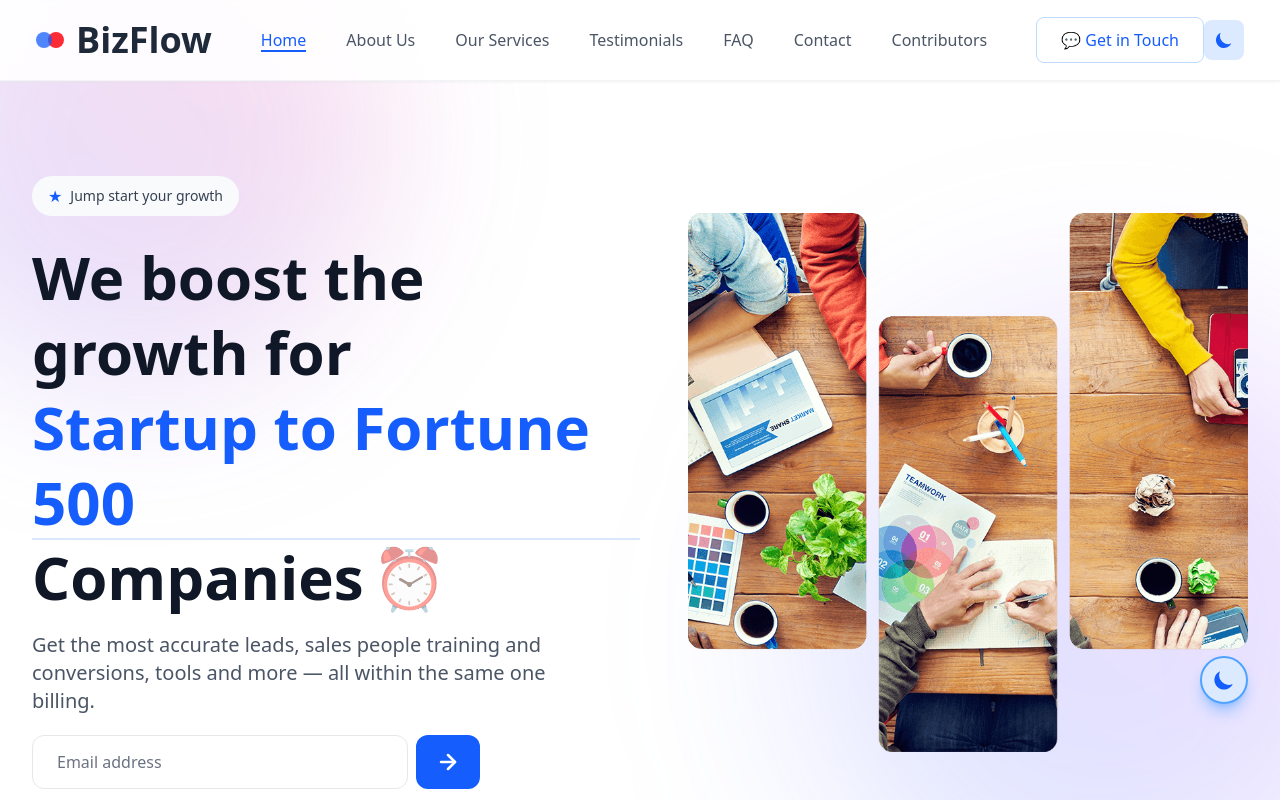
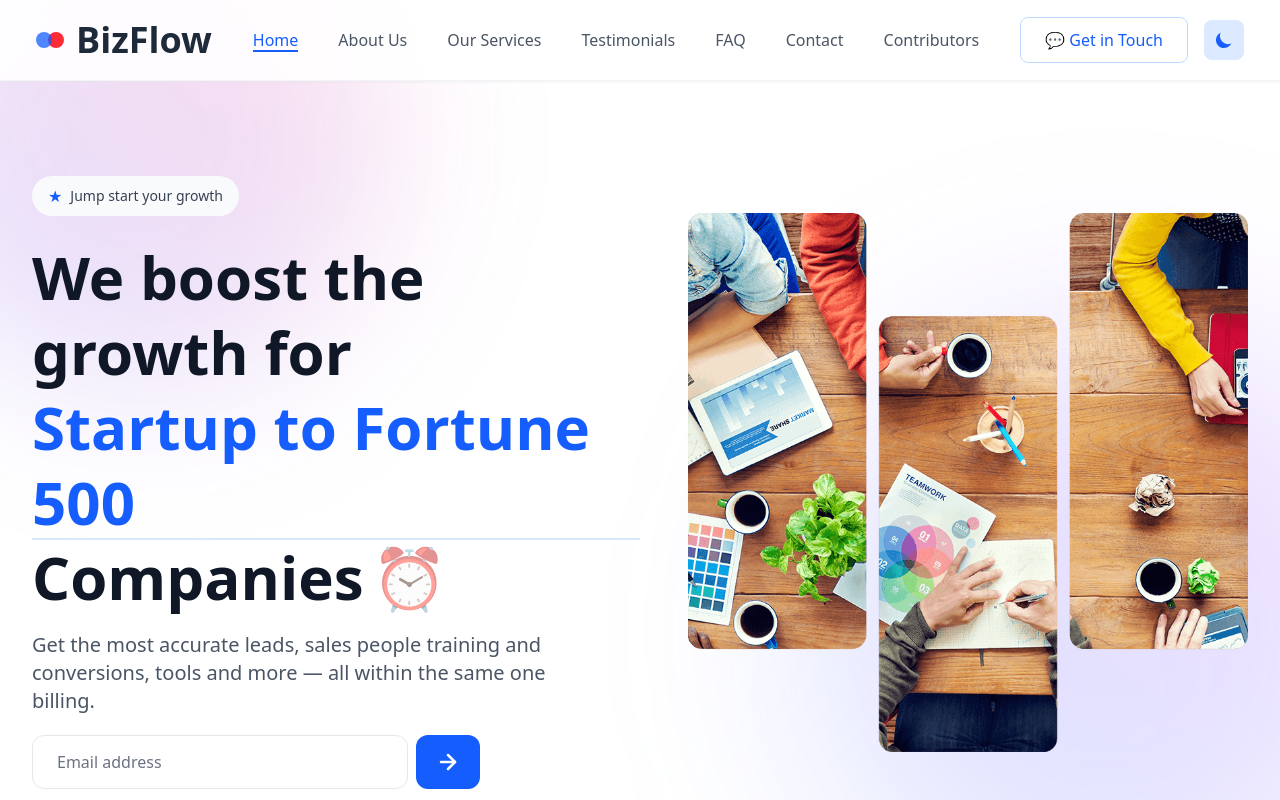
Before and after one commit to kanishka-commits/BizFlow, a React (Vite) app: page / in a window 1280 px wide. Shown: the top 800 px of the page. Built offline with nearby package versions, Linux system fonts and the light colour scheme.

Commit message:
Removed floating toggle button and fixed the size
Signed-off-by: Mrinmoy_1315 <mrinmoymatilal1315@gmail.com>

```diff
--- a/src/App.jsx
+++ b/src/App.jsx
@@ -20,7 +20,6 @@ import TestimonialsSection from "./components/TestimonialsSection";
 import NewsletterSection from "./components/NewsletterSection";
 import Footer from "./components/Footer";
 import ScrollToTop from "./components/ScrollToTop";
-import FloatingThemeToggle from "./components/FloatingThemeToggle";
 import NotFound from "./components/NotFound";
 import Contact from "./components/Contact";
 import FAQ from "./components/FAQ";
@@ -161,7 +160,7 @@ function AppContent() {
 
         <Footer />
         <ScrollToTop />
-        <FloatingThemeToggle />
+
       </div>
     </main>
   );
--- a/src/components/FloatingThemeToggle.jsx
+++ /dev/null
@@ -1,33 +0,0 @@
-import React from "react";
-import { motion } from "framer-motion";
-import { HiSun, HiMoon } from "react-icons/hi";
-import { useTheme } from "../context/ThemeContext";
-
-const FloatingThemeToggle = () => {
-  const { isDarkMode, toggleTheme } = useTheme();
-
-  return (
-    <motion.button
-      whileHover={{ scale: 1.1 }}
-      whileTap={{ scale: 0.9 }}
-      onClick={toggleTheme}
-      className={`fixed bottom-24 right-8 z-50 h-12 w-12 rounded-full transition-all duration-300 hover:shadow-xl focus:outline-none focus:ring-2 focus:ring-offset-2 flex items-center justify-center border-2 shadow-lg ${
-        isDarkMode
-          ? "bg-gray-800 hover:bg-gray-700 text-yellow-400 hover:text-yellow-300 border-yellow-400 hover:border-yellow-300 shadow-yellow-400/50 hover:shadow-yellow-300/60 focus:ring-yellow-500"
-          : "bg-blue-100 hover:bg-blue-200 text-blue-600 hover:text-blue-700 border-blue-400 hover:border-blue-300 shadow-blue-400/50 hover:shadow-blue-300/60 focus:ring-blue-500"
-      }`}
-      aria-label={isDarkMode ? "Switch to light mode" : "Switch to dark mode"}
-      initial={{ opacity: 0, scale: 0 }}
-      animate={{ opacity: 1, scale: 1 }}
-      transition={{ delay: 0.5, duration: 0.3 }}
-    >
-      {isDarkMode ? (
-        <HiSun className="h-6 w-6" />
-      ) : (
-        <HiMoon className="h-6 w-6" />
-      )}
-    </motion.button>
-  );
-};
-
-export default FloatingThemeToggle;
--- a/src/components/Navbar.jsx
+++ b/src/components/Navbar.jsx
@@ -230,7 +230,7 @@ const Navbar = () => {
             whileHover={{ scale: 1.05 }}
             whileTap={{ scale: 0.95 }}
             onClick={toggleTheme}
-            className={`p-2.5 rounded-lg transition-all cursor-pointer ${
+            className={`ml-4 w-10 h-10 flex items-center justify-center rounded-lg transition-all cursor-pointer ${
               isDarkMode
                 ? "bg-gray-700 hover:bg-gray-600 text-yellow-400 hover:text-yellow-300"
                 : "bg-blue-100 hover:bg-blue-200 text-blue-600 hover:text-blue-700"
```
Also changed, not shown: 1 other file (tests, documents, lock files or other folders).
